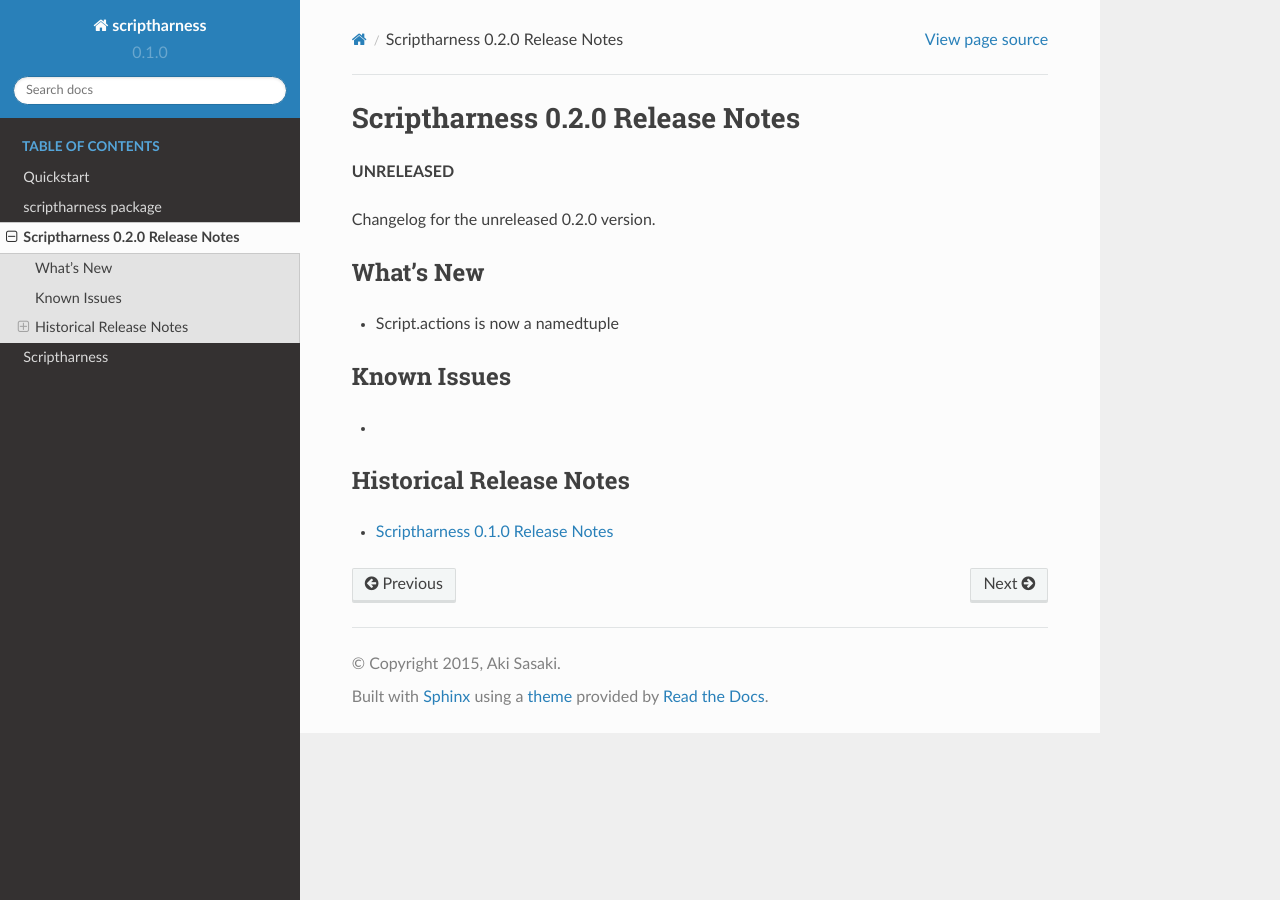
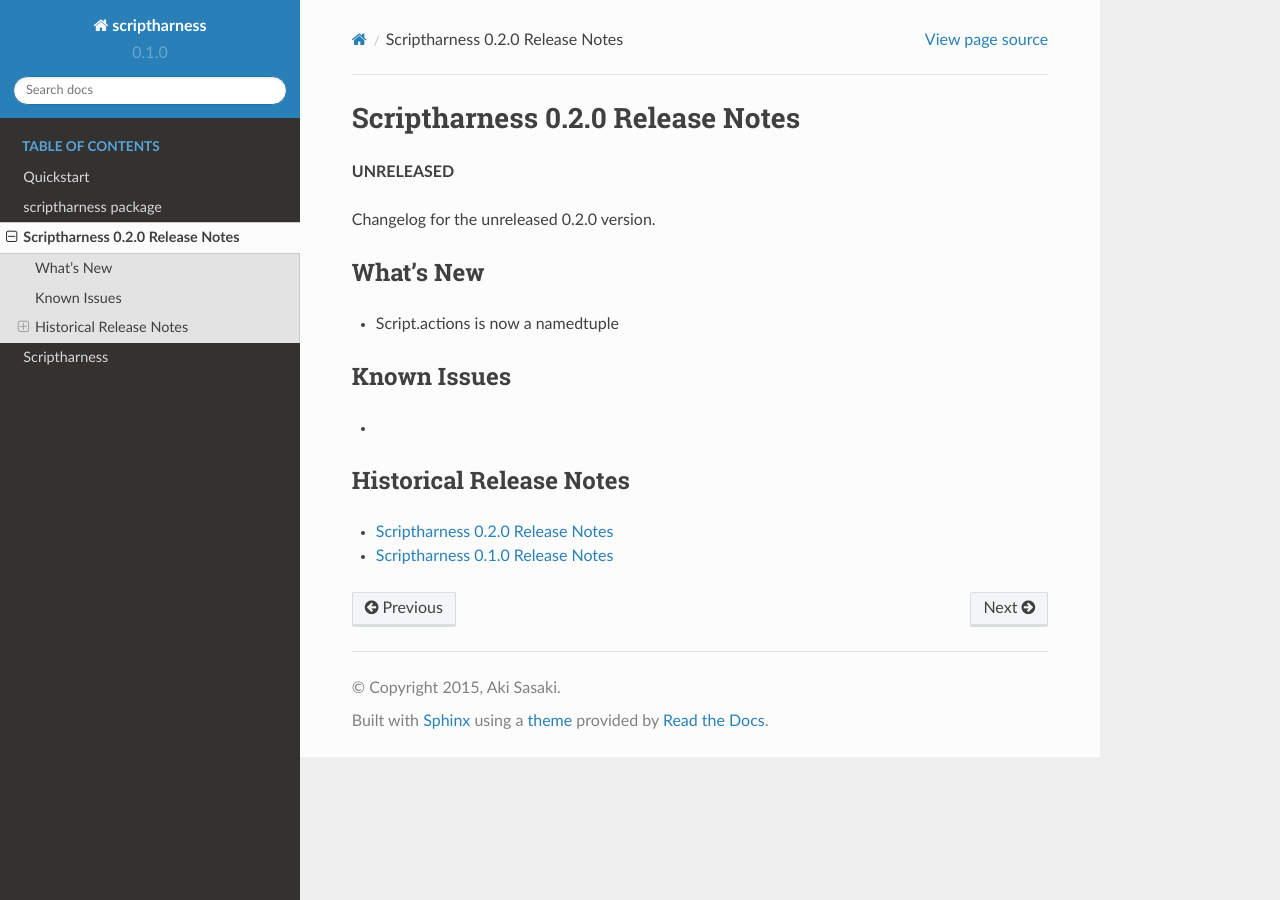
Before and after one commit to scriptharness/python-scriptharness, a Sphinx documentation site: the page built from docs/releasenotes.rst, in a window 1280 px wide. Built offline with Sphinx 7.4.7 and the Read the Docs theme 2.0.0, drawn with Linux system fonts in a browser that asks for light colours.

Commit message:
list all releasenotes in archive, even latest

```diff
--- a/docs/releasenotes.rst
+++ b/docs/releasenotes.rst
@@ -6,4 +6,5 @@
 .. toctree::
    :maxdepth: 1
 
+   releasenotes/0.2.0
    releasenotes/0.1.0
```
